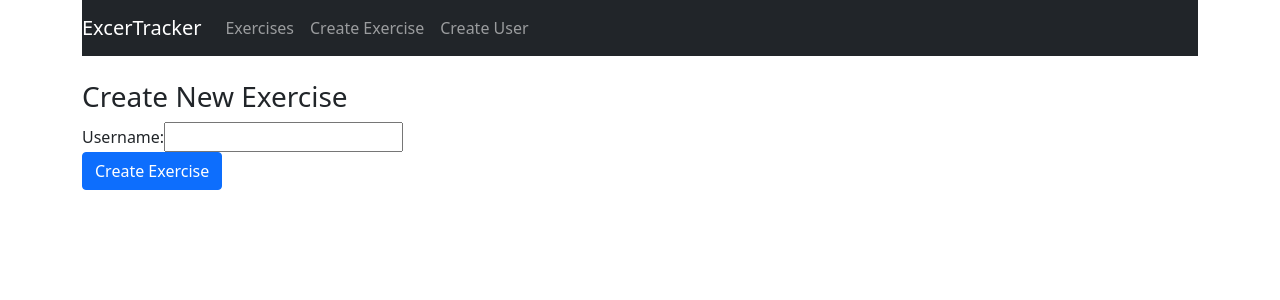
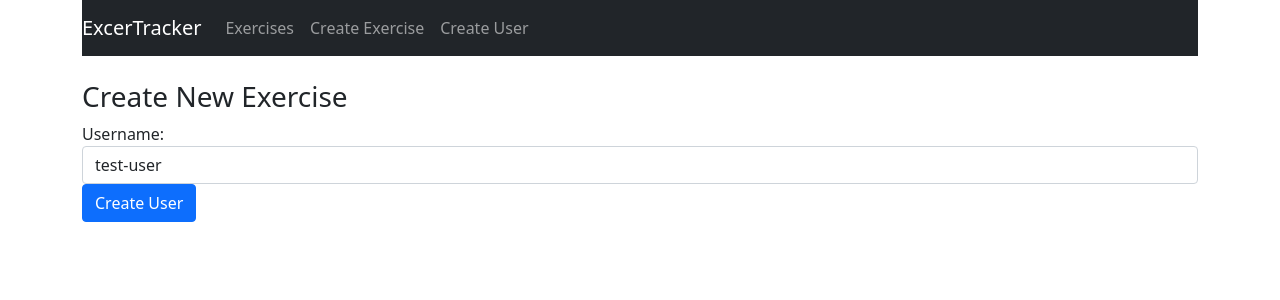
Before and after one commit to SugaryPoleCat/mern-exercise, a React (Create React App) app: page /user in a window 1280 px wide. Shown: the top 300 px of the page. Built offline with nearby package versions, Linux system fonts and the light colour scheme.

Commit message:
user create done and exercise create done

```diff
--- a/src/components/user-create.component.js
+++ b/src/components/user-create.component.js
@@ -48,10 +48,10 @@ export default class UserCreate extends Component {
 				<form onSubmit={this.onSubmit}>
 					<div className="form-group">
 						<label>Username: </label>
-						<input />
+						<input type="text" required className="form-control" value={this.state.username} onChange={this.onChangeUsername} />
 					</div>
 					<div className="form-group">
-						<input type="submit" value="Create Exercise" className="btn btn-primary" />
+						<input type="submit" value="Create User" className="btn btn-primary" />
 					</div>
 				</form>
 			</div>
```
